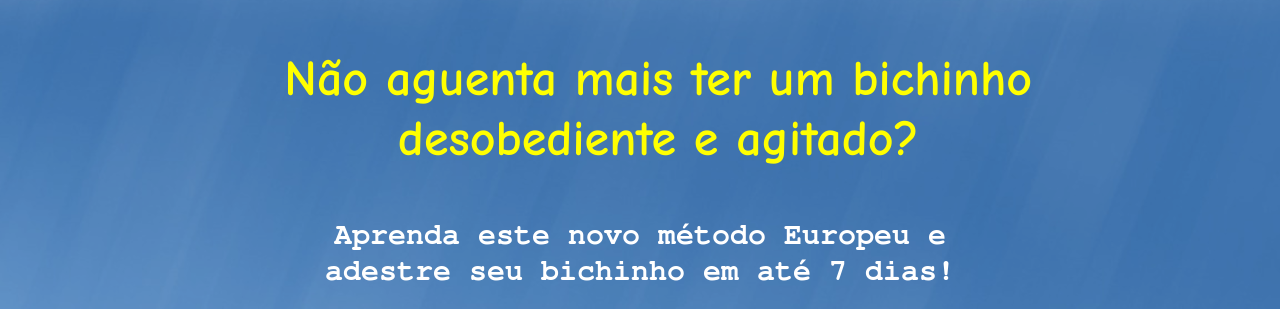
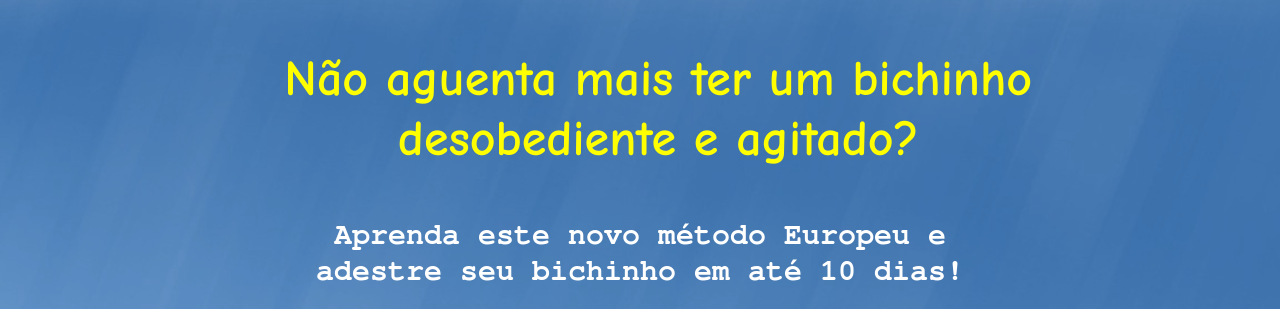
Before and after one commit to MaiconDz/protocolobeta.site, a plain HTML site: page index.html in a window 1280 px wide. Shown: the top 309 px of the page. Drawn offline with nearby package versions, Linux system fonts and the light colour scheme; a script that the page names is missing.

Commit message:
Update index.html

```diff
--- a/index.html
+++ b/index.html
@@ -63,7 +63,7 @@
 					<h3 class="textoHeadline1"><b>Não aguenta mais ter um bichinho desobediente e agitado?</b></h3>
 
 						<!--Headline-->
-					<h3 class="textoHeadline2"><b>Aprenda este novo método Europeu e adestre seu bichinho em até 7 dias!</b></h3>
+					<h3 class="textoHeadline2"><b>Aprenda este novo método Europeu e adestre seu bichinho em até 10 dias!</b></h3>
 
 						<!--VSL-->
 					<div id="vid_6318256ce8a709000af05edf" style="position:relative;width:100%;padding: 56.25% 0 0;"><img id="thumb_6318256ce8a709000af05edf" src="https://images.converteai.net/bd2cbd53-d062-4848-bf04-d973c391da1c/players/6318256ce8a709000af05edf/thumbnail.jpg" style="position:absolute;top:0;left:0;width:100%;height:100%;object-fit:cover;display:block;"><div id="backdrop_6318256ce8a709000af05edf" style="position:absolute;top:0;width:100%;height:100%;-webkit-backdrop-filter:blur(5px);backdrop-filter:blur(5px);"></div></div><script type="text/javascript" id="scr_6318256ce8a709000af05edf">var s=document.createElement("script");s.src="https://scripts.converteai.net/bd2cbd53-d062-4848-bf04-d973c391da1c/players/6318256ce8a709000af05edf/player.js",s.async=!0,document.head.appendChild(s);</script>
```
